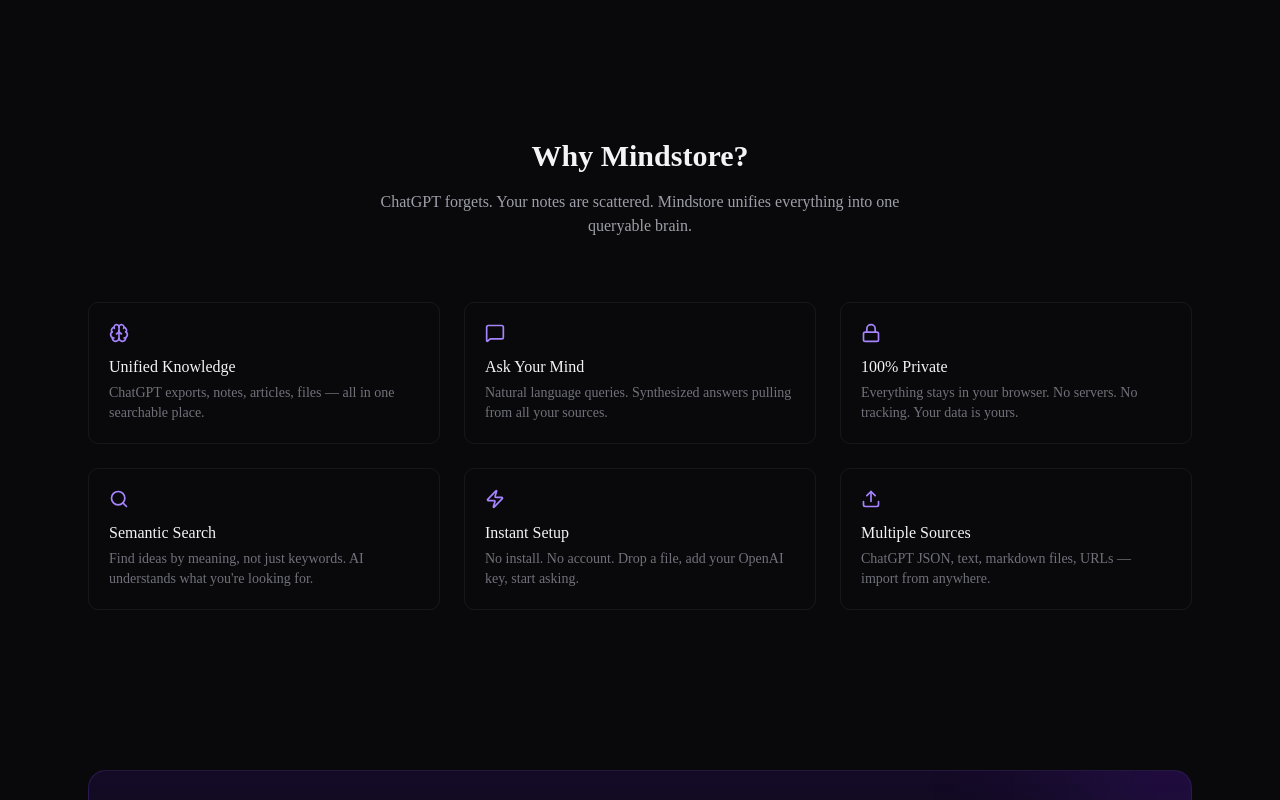
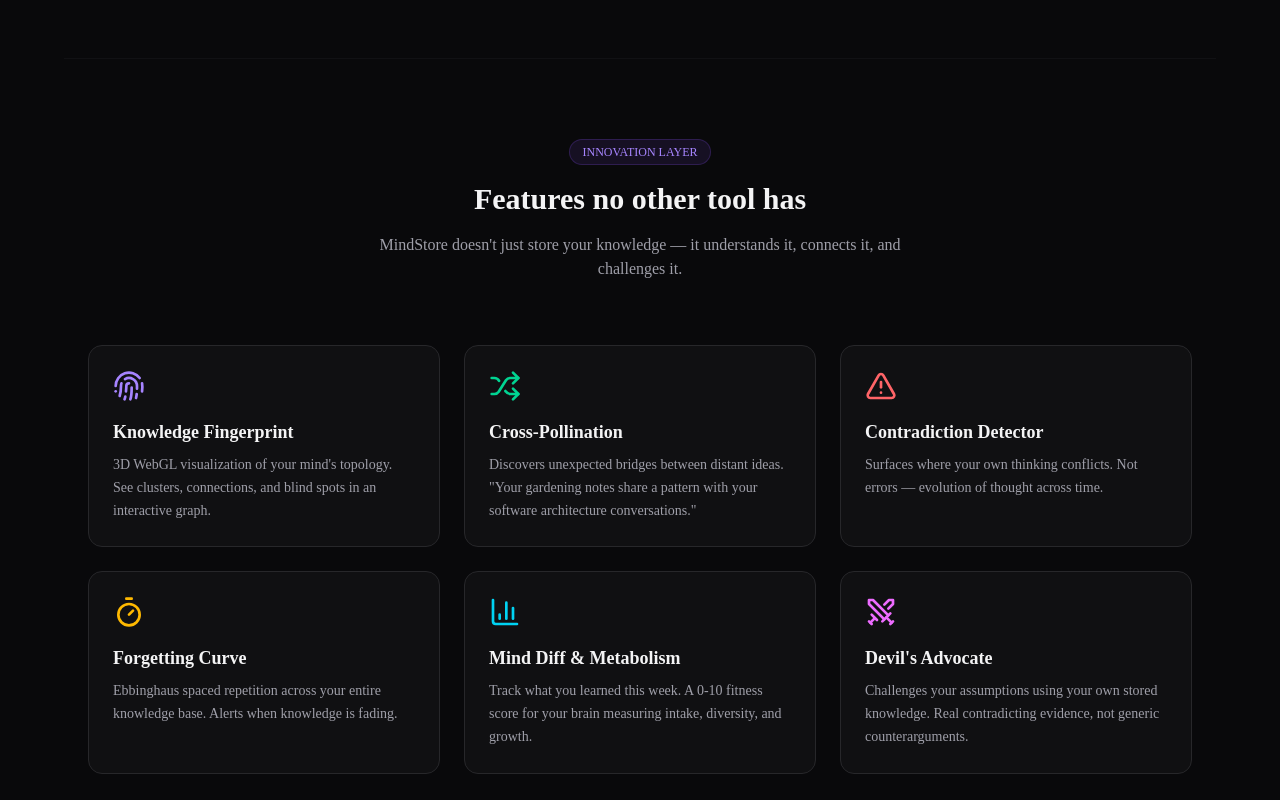
Before and after one commit to WarriorSushi/mindstore, a Next.js app: page / in a window 1280 px wide. Shown: the part 940-1740 px from the top of the page. Built offline with nearby package versions, Linux system fonts and the light colour scheme.

Commit message:
polish: consistent MindStore branding, innovation showcase on landing page, PWA manifest, fix OG URLs to mindstore.org

```diff
--- a/src/app/app/chat/page.tsx
+++ b/src/app/app/chat/page.tsx
@@ -82,7 +82,7 @@
       const ragMessages = [
         {
           role: 'system',
-          content: `You are Mindstore, a personal knowledge assistant. You answer questions based ONLY on the user's own knowledge stored in their personal database.
+          content: `You are MindStore, a personal knowledge assistant. You answer questions based ONLY on the user's own knowledge stored in their personal database.
 
 When answering:
 - Synthesize information across multiple sources when relevant
--- a/src/app/app/layout.tsx
+++ b/src/app/app/layout.tsx
@@ -22,7 +22,7 @@
       <aside className="w-16 md:w-56 border-r border-zinc-800/50 bg-zinc-950 flex flex-col shrink-0">
         <Link href="/" className="h-16 flex items-center gap-2 px-4 border-b border-zinc-800/50">
           <Brain className="w-6 h-6 text-violet-400 shrink-0" />
-          <span className="font-semibold hidden md:block">Mindstore</span>
+          <span className="font-semibold hidden md:block">MindStore</span>
         </Link>
         <nav className="flex-1 py-4 px-2 space-y-1">
           {navItems.map((item) => {
--- a/src/app/app/page.tsx
+++ b/src/app/app/page.tsx
@@ -83,7 +83,7 @@
         <Card className="w-full max-w-lg bg-zinc-900 border-zinc-800">
           <CardHeader className="text-center">
             <Brain className="w-12 h-12 text-violet-400 mx-auto mb-4" />
-            <CardTitle className="text-2xl">Welcome to Mindstore</CardTitle>
+            <CardTitle className="text-2xl">Welcome to MindStore</CardTitle>
             <p className="text-zinc-400 mt-2">
               To get started, you&apos;ll need an OpenAI API key. Your key stays in your browser — we never see it.
             </p>
--- a/src/app/app/settings/page.tsx
+++ b/src/app/app/settings/page.tsx
@@ -191,11 +191,11 @@
         <CardHeader>
           <CardTitle className="text-lg flex items-center gap-2">
             <Info className="w-5 h-5 text-violet-400" />
-            About Mindstore
+            About MindStore
           </CardTitle>
         </CardHeader>
         <CardContent className="text-sm text-zinc-400 space-y-2">
-          <p><strong className="text-zinc-200">Mindstore</strong> is your personal knowledge base. Import your ChatGPT conversations, notes, and articles, then ask questions and get synthesized answers from your own brain.</p>
+          <p><strong className="text-zinc-200">MindStore</strong> is your personal knowledge base. Import your ChatGPT conversations, notes, and articles, then ask questions and get synthesized answers from your own brain.</p>
           <p>All data is stored server-side in PostgreSQL. Your OpenAI API key is stored locally in your browser and used only for embeddings and chat.</p>
           <p className="pt-2">
             Built by{" "}
--- a/src/app/layout.tsx
+++ b/src/app/layout.tsx
@@ -7,23 +7,23 @@
 const geistMono = Geist_Mono({ variable: "--font-geist-mono", subsets: ["latin"] });
 
 export const metadata: Metadata = {
-  title: "Mindstore — Your mind, searchable.",
+  title: "MindStore — Your mind, searchable.",
   description: "Import your ChatGPT conversations, notes, and knowledge. Ask anything. Get synthesized answers from your own brain. 100% private — your data never leaves your browser.",
   keywords: ["mind storage", "knowledge base", "ChatGPT export", "personal AI", "MCP", "semantic search", "second brain"],
   authors: [{ name: "AltCorp" }],
   openGraph: {
-    title: "Mindstore — Your mind, searchable.",
+    title: "MindStore — Your mind, searchable.",
     description: "Import your ChatGPT conversations, notes, and knowledge. Ask anything. Get answers from YOUR brain. 100% private.",
-    url: "https://mindstore.frain.cloud",
-    siteName: "Mindstore",
+    url: "https://mindstore.org",
+    siteName: "MindStore",
     type: "website",
   },
   twitter: {
     card: "summary_large_image",
-    title: "Mindstore — Your mind, searchable.",
+    title: "MindStore — Your mind, searchable.",
     description: "Import your ChatGPT conversations, notes, and knowledge. 100% private — runs entirely in your browser.",
   },
-  metadataBase: new URL("https://mindstore.frain.cloud"),
+  metadataBase: new URL("https://mindstore.org"),
 };
 
 export default function RootLayout({ children }: { children: React.ReactNode }) {
@@ -31,6 +31,8 @@
     <html lang="en" className="dark">
       <head>
         <link rel="icon" href="/favicon.svg" type="image/svg+xml" />
+        <link rel="manifest" href="/manifest.json" />
+        <meta name="theme-color" content="#7c3aed" />
       </head>
       <body className={`${geist.variable} ${geistMono.variable} antialiased bg-zinc-950 text-zinc-100`}>
         {children}
--- a/src/app/not-found.tsx
+++ b/src/app/not-found.tsx
@@ -15,7 +15,7 @@
         </div>
         <Link href="/">
           <Button variant="outline" className="border-zinc-700 hover:bg-zinc-800 gap-2">
-            <ArrowLeft className="w-4 h-4" /> Back to Mindstore
+            <ArrowLeft className="w-4 h-4" /> Back to MindStore
           </Button>
         </Link>
       </div>
--- a/src/app/page.tsx
+++ b/src/app/page.tsx
@@ -2,7 +2,7 @@
 
 import Link from "next/link";
 import { motion } from "framer-motion";
-import { Brain, Lock, Search, Upload, Zap, MessageSquare, ArrowRight } from "lucide-react";
+import { Brain, Lock, Search, Upload, Zap, MessageSquare, ArrowRight, Fingerprint, Shuffle, AlertTriangle, Timer, BarChart3, Swords } from "lucide-react";
 import { Button } from "@/components/ui/button";
 
 const fadeUp = {
@@ -17,7 +17,7 @@
   const jsonLd = {
     "@context": "https://schema.org",
     "@type": "SoftwareApplication",
-    name: "Mindstore",
+    name: "MindStore",
     applicationCategory: "ProductivityApplication",
     operatingSystem: "Web",
     offers: { "@type": "Offer", price: "0", priceCurrency: "USD" },
@@ -32,7 +32,7 @@
         <div className="max-w-6xl mx-auto px-6 h-16 flex items-center justify-between">
           <div className="flex items-center gap-2">
             <Brain className="w-6 h-6 text-violet-400" />
-            <span className="font-semibold text-lg">Mindstore</span>
+            <span className="font-semibold text-lg">MindStore</span>
           </div>
           <Link href="/app">
             <Button variant="outline" size="sm" className="border-zinc-700 hover:bg-zinc-800">
@@ -96,7 +96,7 @@
         <h2 className="text-3xl font-bold text-center mb-16">Three steps to a searchable mind</h2>
         <div className="grid md:grid-cols-3 gap-8">
           {[
-            { icon: Upload, title: "1. Import", desc: "Drop your ChatGPT export, paste notes, upload files. Mindstore ingests everything." },
+            { icon: Upload, title: "1. Import", desc: "Drop your ChatGPT export, paste notes, upload files. MindStore ingests everything." },
             { icon: Zap, title: "2. Index", desc: "AI creates semantic embeddings of your knowledge. Every idea becomes findable." },
             { icon: Search, title: "3. Ask", desc: "Query your mind in natural language. Get synthesized answers with source citations." },
           ].map((step, i) => (
@@ -116,10 +116,42 @@
         </div>
       </section>
 
+      {/* Innovation Layer */}
+      <section className="max-w-6xl mx-auto px-6 py-20 border-t border-zinc-800/30">
+        <motion.div initial={{ opacity: 0 }} whileInView={{ opacity: 1 }} viewport={{ once: true }} className="text-center mb-16">
+          <span className="inline-block px-3 py-1 rounded-full text-xs font-medium bg-violet-500/10 text-violet-400 border border-violet-500/20 mb-4">INNOVATION LAYER</span>
+          <h2 className="text-3xl font-bold mb-4">Features no other tool has</h2>
+          <p className="text-zinc-400 max-w-xl mx-auto">MindStore doesn't just store your knowledge — it understands it, connects it, and challenges it.</p>
+        </motion.div>
+        <div className="grid sm:grid-cols-2 lg:grid-cols-3 gap-6">
+          {[
+            { icon: Fingerprint, title: "Knowledge Fingerprint", desc: "3D WebGL visualization of your mind's topology. See clusters, connections, and blind spots in an interactive graph.", color: "text-violet-400" },
+            { icon: Shuffle, title: "Cross-Pollination", desc: "Discovers unexpected bridges between distant ideas. \"Your gardening notes share a pattern with your software architecture conversations.\"", color: "text-emerald-400" },
+            { icon: AlertTriangle, title: "Contradiction Detector", desc: "Surfaces where your own thinking conflicts. Not errors — evolution of thought across time.", color: "text-red-400" },
+            { icon: Timer, title: "Forgetting Curve", desc: "Ebbinghaus spaced repetition across your entire knowledge base. Alerts when knowledge is fading.", color: "text-amber-400" },
+            { icon: BarChart3, title: "Mind Diff & Metabolism", desc: "Track what you learned this week. A 0-10 fitness score for your brain measuring intake, diversity, and growth.", color: "text-cyan-400" },
+            { icon: Swords, title: "Devil's Advocate", desc: "Challenges your assumptions using your own stored knowledge. Real contradicting evidence, not generic counterarguments.", color: "text-fuchsia-400" },
+          ].map((feature, i) => (
+            <motion.div
+              key={feature.title}
+              initial={{ opacity: 0, y: 20 }}
+              whileInView={{ opacity: 1, y: 0 }}
+              viewport={{ once: true }}
+              transition={{ delay: i * 0.08 }}
+              className="glow-card p-6 rounded-xl border border-zinc-800 bg-zinc-900/50 hover:border-zinc-700 transition-all duration-300 hover:-translate-y-1"
+            >
+              <feature.icon className={`w-8 h-8 ${feature.color} mb-4`} />
+              <h3 className="text-lg font-semibold mb-2">{feature.title}</h3>
+              <p className="text-sm text-zinc-400 leading-relaxed">{feature.desc}</p>
+            </motion.div>
+          ))}
+        </div>
+      </section>
+
       {/* Features */}
       <section className="max-w-6xl mx-auto px-6 py-20">
-        <h2 className="text-3xl font-bold text-center mb-4">Why Mindstore?</h2>
-        <p className="text-zinc-400 text-center mb-16 max-w-xl mx-auto">ChatGPT forgets. Your notes are scattered. Mindstore unifies everything into one queryable brain.</p>
+        <h2 className="text-3xl font-bold text-center mb-4">Why MindStore?</h2>
+        <p className="text-zinc-400 text-center mb-16 max-w-xl mx-auto">ChatGPT forgets. Your notes are scattered. MindStore unifies everything into one queryable brain.</p>
         <div className="grid sm:grid-cols-2 lg:grid-cols-3 gap-6">
           {[
             { icon: Brain, title: "Unified Knowledge", desc: "ChatGPT exports, notes, articles, files — all in one searchable place." },
@@ -154,7 +186,7 @@
           <p className="text-zinc-400 mb-8">Free. Private. No account needed.</p>
           <Link href="/app">
             <Button size="lg" className="bg-violet-600 hover:bg-violet-500 text-white px-10">
-              Open Mindstore <ArrowRight className="w-4 h-4 ml-2" />
+              Open MindStore <ArrowRight className="w-4 h-4 ml-2" />
             </Button>
           </Link>
           </div>
@@ -166,7 +198,7 @@
         <div className="max-w-6xl mx-auto px-6 flex items-center justify-between text-sm text-zinc-500">
           <div className="flex items-center gap-2">
             <Brain className="w-4 h-4" />
-            <span>Mindstore</span>
+            <span>MindStore</span>
           </div>
           <span>Built by <a href="https://github.com/WarriorSushi" className="text-zinc-400 hover:text-zinc-300">WarriorSushi</a></span>
         </div>
--- a/src/lib/search.ts
+++ b/src/lib/search.ts
@@ -12,7 +12,7 @@
   return [
     {
       role: 'system',
-      content: `You are Mindstore, a personal knowledge assistant. You answer questions based ONLY on the user's own knowledge stored in their personal database.
+      content: `You are MindStore, a personal knowledge assistant. You answer questions based ONLY on the user's own knowledge stored in their personal database.
 
 When answering:
 - Synthesize information across multiple sources when relevant
```
Also changed, not shown: public/manifest.json (added).
